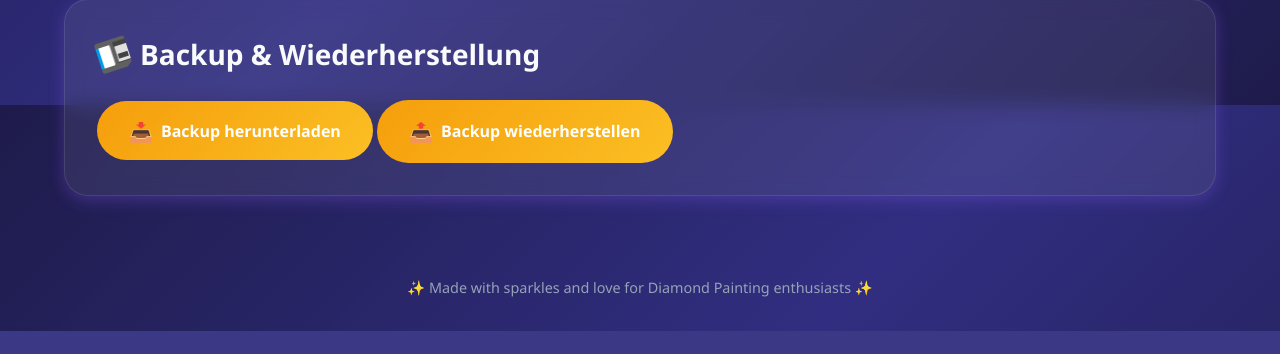
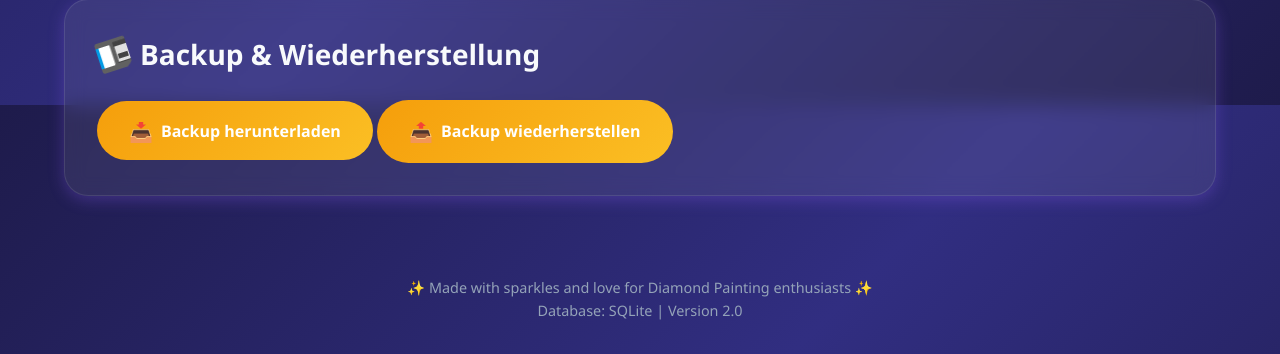
Before and after one commit to rainman19121979/Diamon-Painting-Steineverwaltung, a Flask app: page / in a window 1280 px wide. Shown: the part 1495-1849 px from the top of the page. Before the commit the page ends 1826 px from the top, so only its background shows below. Run offline with Flask 3, Linux system fonts and the light colour scheme; data that the repository does not hold is empty.

Commit message:
Add database version indicator in footer

```diff
--- a/app/templates/index.html
+++ b/app/templates/index.html
@@ -227,6 +227,7 @@
     <footer class="footer">
         <div class="container">
             <p>✨ Made with sparkles and love for Diamond Painting enthusiasts ✨</p>
+            <p class="footer-info">Database: SQLite | Version 2.0</p>
         </div>
     </footer>
 
```
